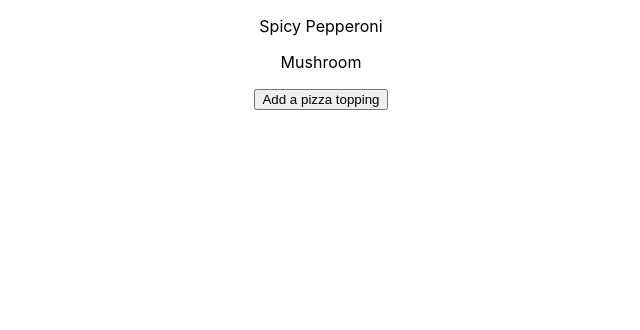
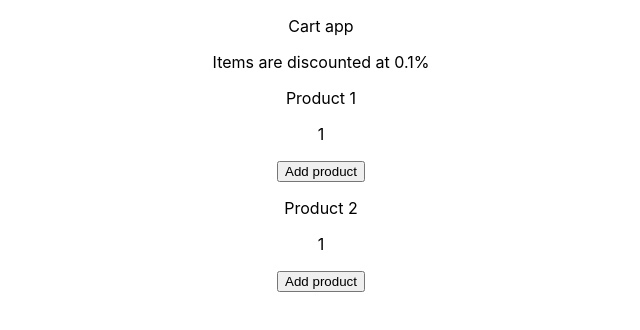
Before and after one commit to CarlsJr4/react-ts-practice, a React (Create React App) app: page / in a window 1280 px wide. Shown: the top 330 px of the page, without its empty margins (319-959 px from the left). Built offline with nearby package versions, Linux system fonts and the light colour scheme.

Commit message:
Mosh state exercise 3

```diff
--- a/src/App.tsx
+++ b/src/App.tsx
@@ -2,20 +2,43 @@ import React, { useState } from 'react';
 import './App.css';
 
 function App() {
-  const [pizza, setPizza] = useState({
-    name: 'Spicy Pepperoni',
-    toppings: ['Mushroom'],
+  // Task: show all the products
+  // When you update cart, update the quantity
+  // How do we update an array of objects?
+  // NOTE: if the object is unchanged, you don't need to create a new instance of it
+
+  const [cart, setCart] = useState({
+    discount: 0.1,
+    items: [
+      { id: 1, title: 'Product 1', quantity: 1 },
+      { id: 2, title: 'Product 2', quantity: 1 },
+    ],
   });
 
-  const handleClick = () => {
-    setPizza({ ...pizza, toppings: [...pizza.toppings, 'Cheese'] });
+  const handleClick = (id: number) => {
+    setCart({
+      ...cart,
+      items: cart.items.map(product =>
+        product.id === id
+          ? { ...product, quantity: product.quantity + 1 }
+          : product
+      ),
+    });
   };
 
   return (
     <div className="App">
-      <p>{pizza.name}</p>
-      <p>{pizza.toppings}</p>
-      <button onClick={handleClick}>Add a pizza topping</button>
+      <p>Cart app</p>
+      <p>Items are discounted at {cart.discount}%</p>
+      <div>
+        {cart.items.map(item => (
+          <div>
+            <p>{item.title}</p>
+            <p>{item.quantity}</p>
+            <button onClick={() => handleClick(item.id)}>Add product</button>
+          </div>
+        ))}
+      </div>
     </div>
   );
 }
```
